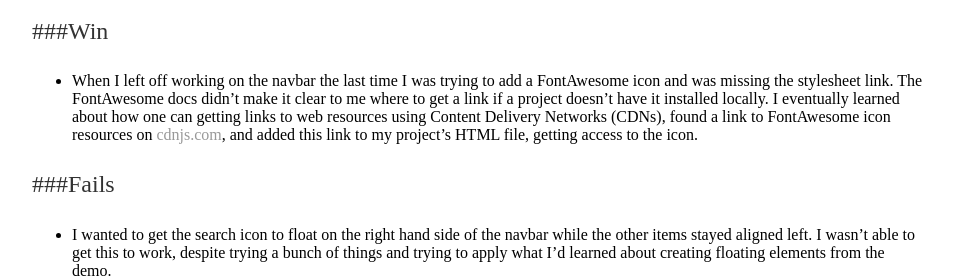
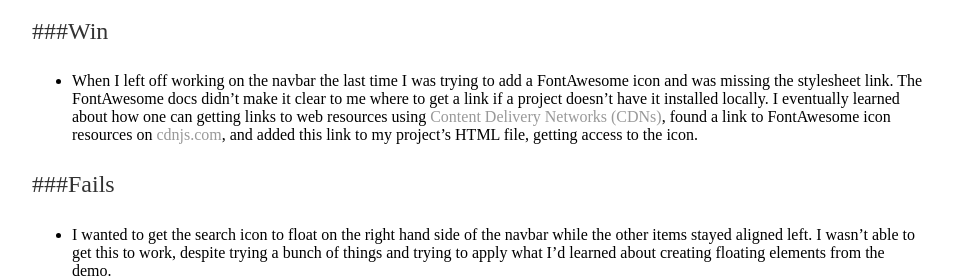
Before and after one commit to jchenj/jchenj.github.io, a Jekyll site: the page built from _posts/2020-04-19-css-wins-fails.md, in a window 1280 px wide. Shown: the part 456-736 px from the top of the page, without its empty margins (160-1116 px from the left). Built offline with Jekyll 4.4.1, drawn with Linux system fonts in a browser that asks for light colours; some of the changed lines change nothing that is shown.

Commit message:
update post with link - css

```diff
--- a/_posts/2020-04-19-css-wins-fails.md
+++ b/_posts/2020-04-19-css-wins-fails.md
@@ -9,7 +9,7 @@ I was working on making a navbar using CSS today and had a mix of wins and fails
 One win and a couple fails from today:
 
 ###Win
-- When I left off working on the navbar the last time I was trying to add a FontAwesome icon and was missing the stylesheet link. The FontAwesome docs didn't make it clear to me where to get a link if a project doesn't have it installed locally. I eventually learned about how one can getting links to web resources using Content Delivery Networks (CDNs), found a link to FontAwesome icon resources on [cdnjs.com](cdnjs.com), and added this link to my project's HTML file, getting access to the icon.
+- When I left off working on the navbar the last time I was trying to add a FontAwesome icon and was missing the stylesheet link. The FontAwesome docs didn't make it clear to me where to get a link if a project doesn't have it installed locally. I eventually learned about how one can getting links to web resources using [Content Delivery Networks (CDNs)](https://www.cloudflare.com/learning/cdn/what-is-a-cdn/), found a link to FontAwesome icon resources on [cdnjs.com](cdnjs.com), and added this link to my project's HTML file, getting access to the icon.
 
 ###Fails
 - I wanted to get the search icon to float on the right hand side of the navbar while the other items stayed aligned left. I wasn't able to get this to work, despite trying a bunch of things and trying to apply what I'd learned about creating floating elements from the demo.
```
